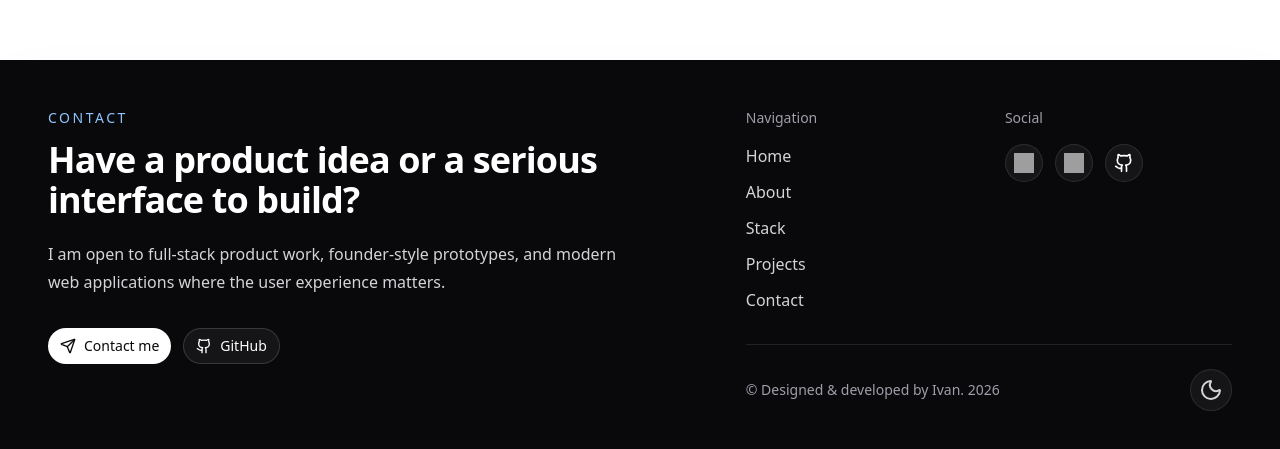
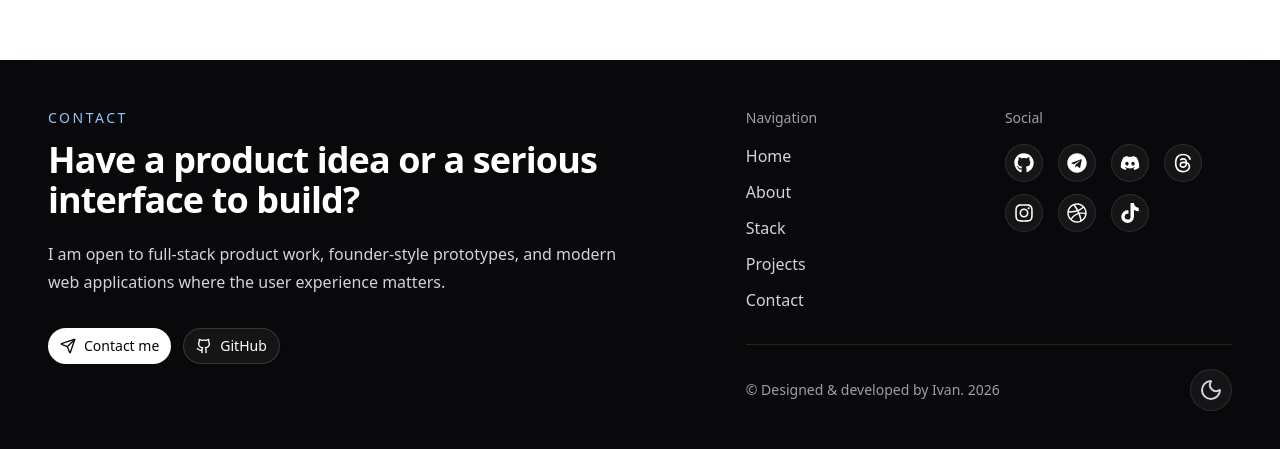
Before and after one commit to Ivan4ik634/Frontend-Portfolio, a Next.js app: page / in a window 1280 px wide. Shown: the part 4503-4952 px from the top of the page. Built offline with nearby package versions, Linux system fonts and the light colour scheme; grey boxes are pictures that could not be loaded.

Commit message:
add soc media

```diff
--- a/components/shared/Footer/index.tsx
+++ b/components/shared/Footer/index.tsx
@@ -65,24 +65,17 @@ export const Footer: React.FC<Props> = () => {
               </div>
               <div>
                 <p className="mb-4 text-sm text-zinc-400">Social</p>
-                <div className="flex items-center gap-3">
+                <div className="grid grid-cols-4 w-[200px] gap-3">
                   {SocialMedia.map((soc) => (
                     <Link
                       key={soc.url}
                       target="_blank"
                       href={soc.url}
                       rel="noreferrer"
-                      className="rounded-full border border-white/10 bg-white/5 p-2 transition-all hover:-translate-y-0.5 hover:border-blue-300/40">
-                      <img src={soc.svg} className="size-5" alt="" />
+                      className="rounded-full border w-min border-white/10 bg-white/5 p-2 transition-all hover:-translate-y-0.5 hover:border-blue-300/40">
+                      <soc.icon className="size-5" />
                     </Link>
                   ))}
-                  <Link
-                    target="_blank"
-                    href="https://github.com/Ivan4ik634"
-                    rel="noreferrer"
-                    className="rounded-full border border-white/10 bg-white/5 p-2 transition-all hover:-translate-y-0.5 hover:border-blue-300/40">
-                    <Github className="size-5" />
-                  </Link>
                 </div>
               </div>
             </div>
--- a/data/socialMedia.ts
+++ b/data/socialMedia.ts
@@ -1,10 +1,33 @@
+import { FaDiscord, FaDribbble, FaGithub, FaInstagram, FaTelegram, FaTiktok } from 'react-icons/fa';
+import { FaThreads } from 'react-icons/fa6';
+
 export const SocialMedia = [
   {
-    svg: 'https://www.svgrepo.com/show/353655/discord-icon.svg',
-    url: 'https://discord.com/users/ivan014539',
+    url: 'https://github.com/WhiteDev15',
+    icon: FaGithub,
   },
   {
-    svg: 'https://www.svgrepo.com/show/343522/telegram-communication-chat-interaction-network-connection.svg',
     url: 'https://t.me/WhiteDev15',
+    icon: FaTelegram,
+  },
+  {
+    url: 'https://discord.com/users/ivan014539',
+    icon: FaDiscord,
+  },
+  {
+    url: 'https://www.threads.com/@white_fullstack',
+    icon: FaThreads,
+  },
+  {
+    url: 'https://www.instagram.com/white_fullstack',
+    icon: FaInstagram,
+  },
+  {
+    url: 'https://dribbble.com/whiteform',
+    icon: FaDribbble,
+  },
+  {
+    url: 'https://tiktok.com/@whiteformdeveloper',
+    icon: FaTiktok,
   },
 ];
--- a/package.json
+++ b/package.json
@@ -19,6 +19,7 @@
     "radix-ui": "^1.4.3",
     "react": "^19.2.3",
     "react-dom": "^19.2.3",
+    "react-icons": "^5.7.0",
     "tailwind-merge": "^3.3.1",
     "zustand": "^5.0.9"
   },
```
Also changed, not shown: 1 other file (tests, documents, lock files or other folders).
